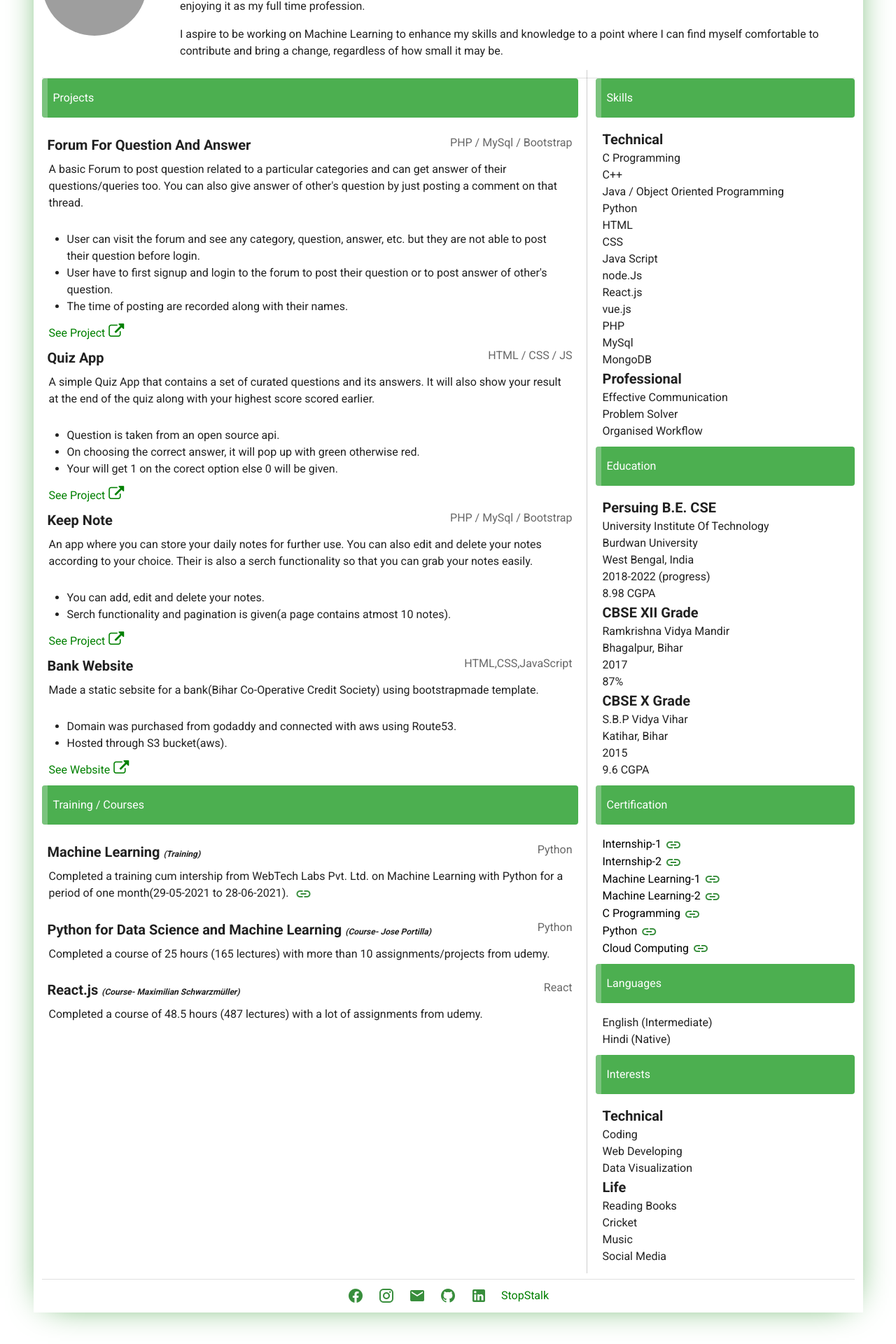
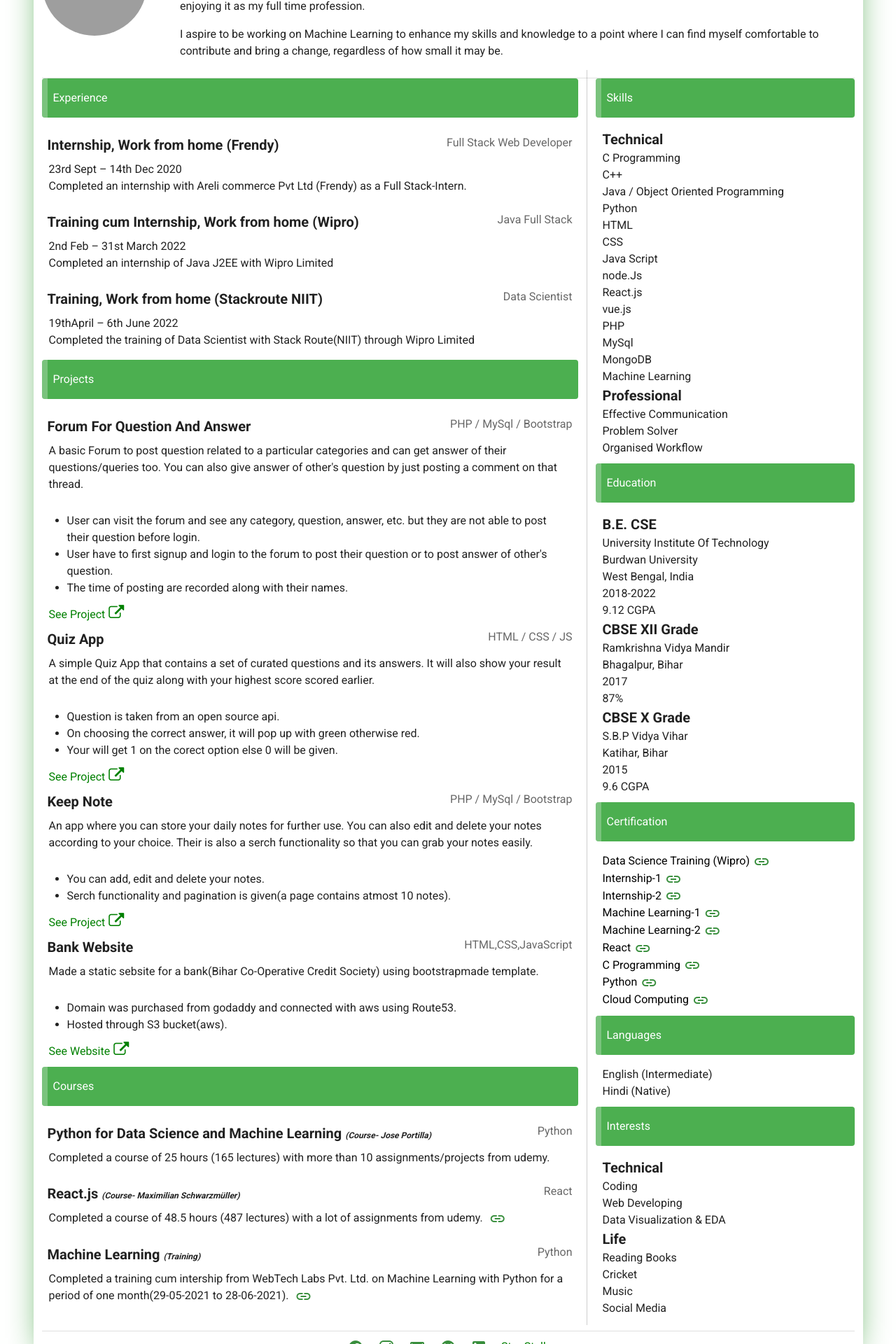
Before and after one commit to chaturcr48/My-Portfolio, a Vue app: page / in a window 1280 px wide. Shown: the part 300-2220 px from the top of the page at 70% size. Built offline with nearby package versions, Linux system fonts and the light colour scheme; grey boxes are pictures that could not be loaded.

Commit message:
10th august 2022 update

```diff
--- a/src/components/Header.vue
+++ b/src/components/Header.vue
@@ -46,7 +46,7 @@
         </div>
         <div class="details-margin">
           <a
-            href="https://drive.google.com/file/d/1nt6WJicc5AMpUu6pOq1jaQpGKGDz0LxU/view?usp=sharing"
+            href="https://drive.google.com/file/d/11L18Q8aJOEICa3FkmgkASzs-fDfl6eTj/view?usp=sharing"
             target="_blank"
           >
             <v-icon small color="green darken-2">mdi-notebook</v-icon>
--- a/src/components/Projects.vue
+++ b/src/components/Projects.vue
@@ -1,6 +1,46 @@
 <template>
   <v-col cols="12" sm="8" class="">
-    <v-alert border="left" color="green" dark> Projects </v-alert>
+    <v-alert border="left" color="green" dark class=""> Experience </v-alert>
+    <v-row class="padding">
+      <span style="font-weight: bold; font-size: 20px"
+        >Internship, Work from home (Frendy)</span
+      >
+      <v-spacer></v-spacer>
+      <span class="span-sub-topic"> Full Stack Web Developer</span>
+    </v-row>
+    <p class="padding-x">
+      23rd Sept – 14th Dec 2020
+      <br />
+      Completed an internship with Areli commerce Pvt Ltd (Frendy) as a Full
+      Stack-Intern.
+    </p>
+    <v-row class="padding">
+      <span style="font-weight: bold; font-size: 20px"
+        >Training cum Internship, Work from home (Wipro)</span
+      >
+      <v-spacer></v-spacer> <span class="span-sub-topic"> Java Full Stack</span>
+    </v-row>
+    <p class="padding-x">
+      2nd Feb – 31st March 2022
+      <br />
+      Completed an internship of Java J2EE with Wipro Limited
+    </p>
+    <v-row class="padding">
+      <span style="font-weight: bold; font-size: 20px"
+        >Training, Work from home (Stackroute NIIT)</span
+      >
+      <v-spacer></v-spacer>
+      <span class="span-sub-topic">Data Scientist</span>
+    </v-row>
+    <p class="padding-x">
+      19thApril – 6th June 2022 <br />
+      Completed the training of Data Scientist with Stack Route(NIIT) through Wipro
+      Limited
+    </p>
+
+    <v-alert border="left" color="green" dark class="margin-left">
+      Projects
+    </v-alert>
     <v-row class="padding">
       <span style="font-weight: bold; font-size: 20px"
         >Forum For Question And Answer</span
@@ -131,27 +171,10 @@
           ></i></span
       ></a>
     </div>
+
     <v-alert border="left" color="green" dark class="margin-top">
-      Training / Courses
+      Courses
     </v-alert>
-    <v-row class="padding">
-      <span style="font-weight: bold; font-size: 20px"
-        >Machine Learning <em style="font-size: 12px">(Training)</em></span
-      >
-      <v-spacer></v-spacer> <span class="span-sub-topic"> Python</span>
-    </v-row>
-    <p class="padding-x">
-      Completed a training cum intership from WebTech Labs Pvt. Ltd. on Machine
-      Learning with Python for a period of one month(29-05-2021 to 28-06-2021).
-      <a
-        href="https://drive.google.com/file/d/1fn-PXpLt0ULZf--t7O_N_-04aTC3g13J/view?usp=sharing"
-        target="_blank"
-        rel="noopener noreferrer"
-        class=""
-        ><span class="" color="" style="color: black; margin-right: 5px"></span>
-        <v-icon class="footer-icon" color="green darken-2"> mdi-link </v-icon>
-      </a>
-    </p>
     <v-row class="padding">
       <span style="font-weight: bold; font-size: 20px"
         >Python for Data Science and Machine Learning
@@ -160,57 +183,47 @@
       <v-spacer></v-spacer> <span class="span-sub-topic"> Python</span>
     </v-row>
     <p class="padding-x">
-      Completed a course of 25 hours (165 lectures) with more than 10 assignments/projects from udemy.
+      Completed a course of 25 hours (165 lectures) with more than 10
+      assignments/projects from udemy.
     </p>
     <v-row class="padding">
       <span style="font-weight: bold; font-size: 20px"
         >React.js
-        <em style="font-size: 12px">(Course- Maximilian Schwarzmüller)</em></span>
+        <em style="font-size: 12px"
+          >(Course- Maximilian Schwarzmüller)</em
+        ></span
+      >
       <v-spacer></v-spacer> <span class="span-sub-topic"> React</span>
     </v-row>
     <p class="padding-x">
-      Completed a course of 48.5 hours (487 lectures) with a lot of assignments from udemy.
+      Completed a course of 48.5 hours (487 lectures) with a lot of assignments
+      from udemy.
+        <a
+          href="https://drive.google.com/file/d/1V1sBGI6wppETT1b-vswvzfkG6bKZ8f5u/view?usp=sharing"
+          target="_blank"
+          rel="noopener noreferrer"
+          class=""
+          ><span class="" color="" style="color: black; margin-right: 5px"></span>
+          <v-icon class="footer-icon" color="green darken-2"> mdi-link </v-icon>
+        </a>
     </p>
-    <!-- <v-alert border="left" color="green" dark class="margin-top">
-      Achievements
-    </v-alert>
-    <v-row class="padding">
-      <span style="font-weight: bold; font-size: 20px"
-        >Heading of the topic</span
-      >
-      <v-spacer></v-spacer> <span class="span-sub-topic"> sub topic</span>
-    </v-row>
-    <p class="padding-x">
-      Lorem ipsum dolor sit amet consectetur adipisicing elit. Nisi error
-      ducimus distinctio laborum consequatur assumenda similique tempora modi
-      fuga sunt voluptates repudiandae, suscipit quia eum atque ratione,
-      repellat saepe aspernatur dolorem dolorum recusandae earum expedita quis.
-      Consectetur accusamus molestiae, exercitationem deleniti qui culpa natus
-      commodi sed! Dolor ex ut doloribus ad ea ratione libero dolores beatae.
-    </p>
-    <v-container>
-      <ul>
-        <li>
-          Lorem ipsum dolor sit, amet consectetur adipisicing elit. Fugiat a
-          officiis nulla optio tempor atque architecto voluptate. Quisquam hic
-          beatae illo officii.
-        </li>
-        <li>
-          Lorem ipsum dolor sit, amet consectetur adipisicing elit. Fugiat a
-          officiis nulla optio tempor atque architecto voluptate. Quisquam hic
-          beatae illo officii.
-        </li>
-        <li>
-          Lorem ipsum dolor sit, amet consectetur adipisicing elit. Fugiat a
-          officiis nulla optio tempor atque architecto voluptate. Quisquam hic
-          beatae illo officii.
-        </li>
-        <li>
-          Lorem ipsum dolor sit, amet consectetur adipisicing elit. Fugiat a
-          officiis nulla optio tempor atque architecto voluptate. Quisquam hic
-          beatae illo officii.
-        </li>
-      </ul>
-    </v-container> -->
+      <v-row class="padding">
+        <span style="font-weight: bold; font-size: 20px"
+          >Machine Learning <em style="font-size: 12px">(Training)</em></span
+        >
+        <v-spacer></v-spacer> <span class="span-sub-topic"> Python</span>
+      </v-row>
+      <p class="padding-x">
+        Completed a training cum intership from WebTech Labs Pvt. Ltd. on Machine
+        Learning with Python for a period of one month(29-05-2021 to 28-06-2021).
+        <a
+          href="https://drive.google.com/file/d/1fn-PXpLt0ULZf--t7O_N_-04aTC3g13J/view?usp=sharing"
+          target="_blank"
+          rel="noopener noreferrer"
+          class=""
+          ><span class="" color="" style="color: black; margin-right: 5px"></span>
+          <v-icon class="footer-icon" color="green darken-2"> mdi-link </v-icon>
+        </a>
+      </p>
   </v-col>
 </template>
--- a/src/components/SkillSection.vue
+++ b/src/components/SkillSection.vue
@@ -18,6 +18,7 @@
           <div>PHP</div>
           <div>MySql</div>
           <div>MongoDB</div>
+          <div>Machine Learning</div>
         </div>
         <span style="font-weight: bold; font-size: 20px" class="padding-x"
           >Professional
@@ -31,14 +32,14 @@
           Education
         </v-alert>
         <span style="font-weight: bold; font-size: 20px" class="padding-x"
-          >Persuing B.E. CSE
+          >B.E. CSE
         </span>
         <div class="padding-x">
           <div>University Institute Of Technology</div>
           <div>Burdwan University</div>
           <div>West Bengal, India</div>
-          <div>2018-2022 (progress)</div>
-          <div>8.98 CGPA</div>
+          <div>2018-2022</div>
+          <div>9.12 CGPA</div>
         </div>
         <span style="font-weight: bold; font-size: 20px" class="padding-x"
           >CBSE XII Grade
@@ -62,6 +63,20 @@
           Certification
         </v-alert>
         <div class="padding-x">
+          <div>
+            <a
+              href="https://drive.google.com/file/d/1H5q7QxWvyJHX63D6f0y0bIlAsxF7Zafv/view?usp=sharing"
+              target="_blank"
+              rel="noopener noreferrer"
+              class=""
+              ><span class="" color="" style="color: black; margin-right: 5px"
+                >Data Science Training (Wipro)</span
+              >
+              <v-icon class="footer-icon" color="green darken-2">
+                mdi-link
+              </v-icon>
+            </a>
+          </div>
           <div>
             <a
               href="https://drive.google.com/file/d/1sU3N21XR8EF7MAairdJl9YDpq3GtdSjC/view?usp=sharing"
@@ -112,6 +127,20 @@
               class=""
               ><span class="" color="" style="color: black; margin-right: 5px"
                 >Machine Learning-2</span
+              >
+              <v-icon class="footer-icon" color="green darken-2">
+                mdi-link
+              </v-icon>
+            </a>
+          </div>
+          <div>
+            <a
+              href="https://drive.google.com/file/d/1V1sBGI6wppETT1b-vswvzfkG6bKZ8f5u/view?usp=sharing"
+              target="_blank"
+              rel="noopener noreferrer"
+              class=""
+              ><span class="" color="" style="color: black; margin-right: 5px"
+                >React</span
               >
               <v-icon class="footer-icon" color="green darken-2">
                 mdi-link
@@ -177,7 +206,7 @@
         <div class="padding-x">
           <div>Coding</div>
           <div>Web Developing</div>
-          <div>Data Visualization</div>
+          <div>Data Visualization & EDA</div>
         </div>
         <span style="font-weight: bold; font-size: 20px" class="padding-x"
           >Life
```
